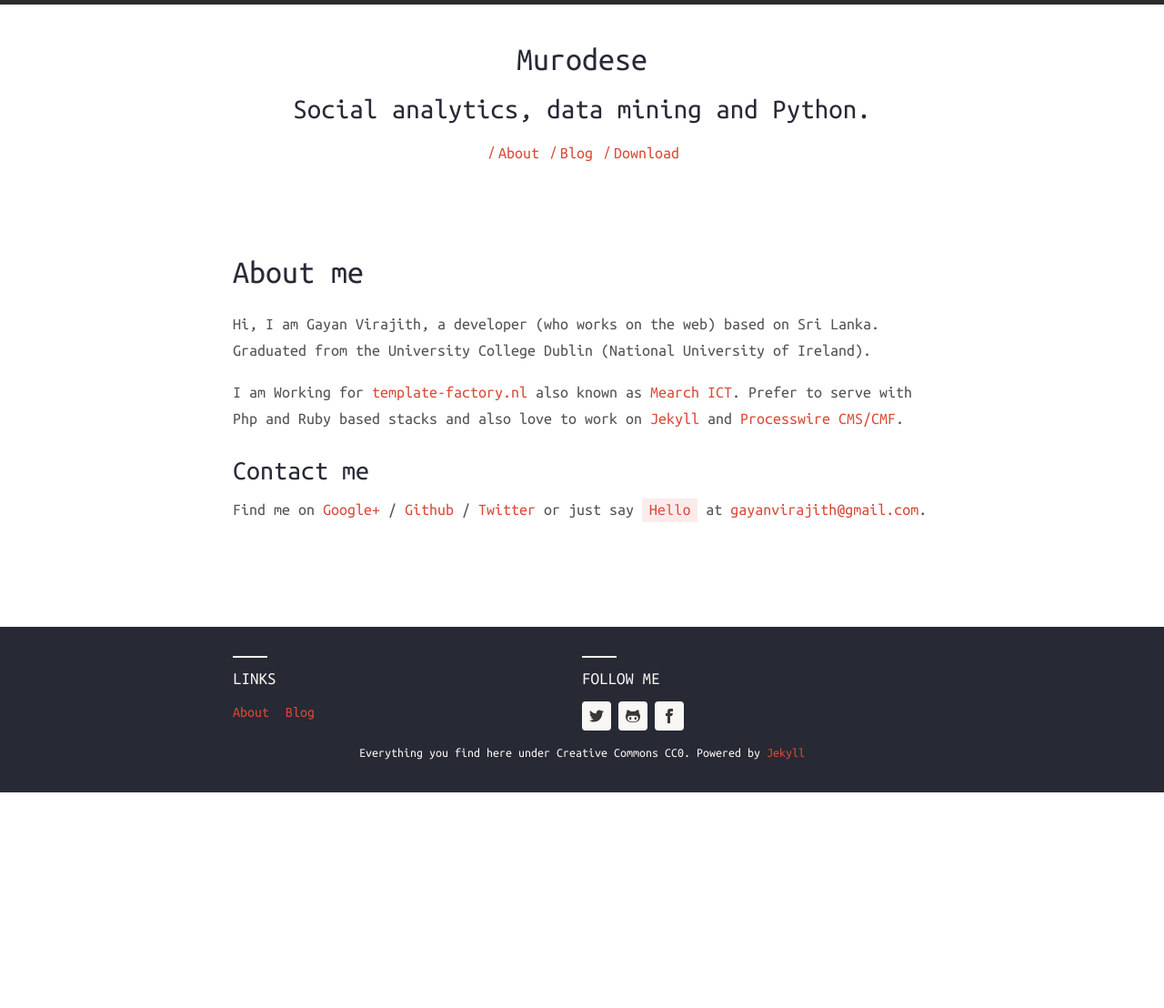
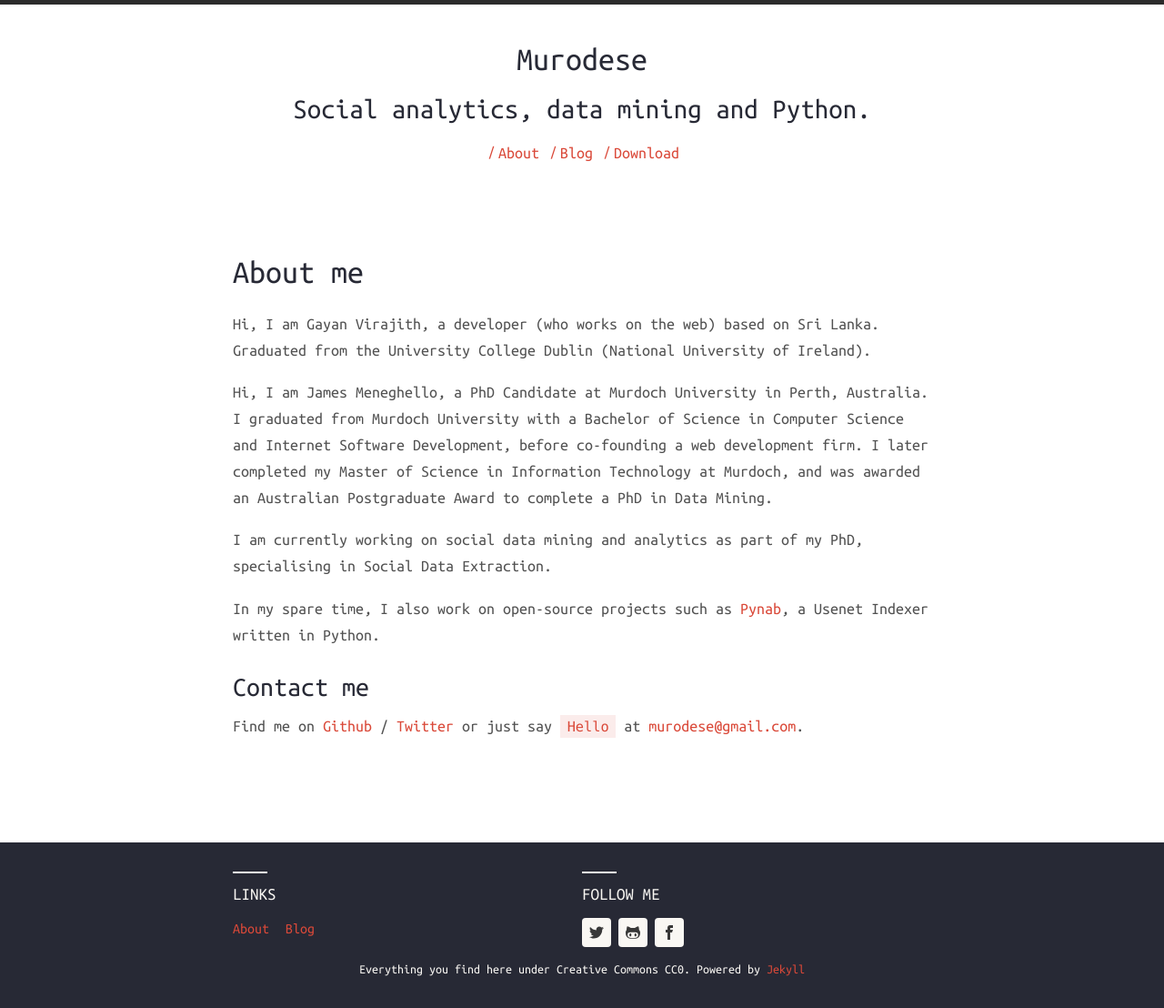
Before and after one commit to Murodese/Murodese, a Jekyll site: the page built from about.md, in a window 1280 px wide. Shown: the whole page at 91% size. Built offline with Jekyll 4.4.1, drawn with Linux system fonts in a browser that asks for light colours; nearby versions of some CDN libraries; before the commit the page ends 900 px from its top, so only the background shows below that.

Commit message:
add about, disqus

```diff
--- a/_layouts/post.html
+++ b/_layouts/post.html
@@ -21,6 +21,7 @@ layout: default
 		</div>
 	</div>
 
+	{% include disqus.html %}
 
 	{% if site.related_posts %}
 	<div class="related">
--- a/about.md
+++ b/about.md
@@ -7,21 +7,19 @@ permalink: /about/
 Hi, I am Gayan Virajith, a developer (who works on the web) based on Sri Lanka.
 Graduated from the University College Dublin (National University of Ireland).
 
-I am Working for [template-factory.nl][tf] also known as [Mearch ICT][m].
-Prefer to serve with Php and Ruby based stacks and also love to work
-on [Jekyll][jekyll] and [Processwire CMS/CMF][pw].
+Hi, I am James Meneghello, a PhD Candidate at Murdoch University in Perth, Australia.
+I graduated from Murdoch University with a Bachelor of Science in Computer Science and Internet Software Development, before co-founding a web development firm. I later completed my Master of Science in Information Technology at Murdoch, and was awarded an Australian Postgraduate Award to complete a PhD in Data Mining.
+
+I am currently working on social data mining and analytics as part of my PhD, specialising in Social Data Extraction.
+
+In my spare time, I also work on open-source projects such as [Pynab][pynab], a Usenet Indexer written in Python.
 
 ### Contact me
 
-Find me on [Google+][google] / [Github][github] / [Twitter][Twitter] or just say `Hello` at
-[gayanvirajith@gmail.com](gayanvirajith@gmail.com).
+Find me on [Github][github] / [Twitter][Twitter] or just say `Hello` at
+[murodese@gmail.com](murodese@gmail.com).
 
 
-[tf]: http://template-factory.nl
-[m]: http://mearch.com
-[pw]: http://processwire.com
-[pwf]: http://processwire.com/talk
-[jekyll]: http://jekyllrb.com
-[github]: https://github.com/gayanvirajith
-[google]: https://plus.google.com/+GayanVirajith
-[twitter]: https://twitter.com/gayanvirajith
+[github]: https://github.com/murodese
+[twitter]: https://twitter.com/murodese
+[pynab]: https://github.com/murodese/pynab
```
Also changed, not shown: _includes/disqus.html (added, +13 -0 lines).
